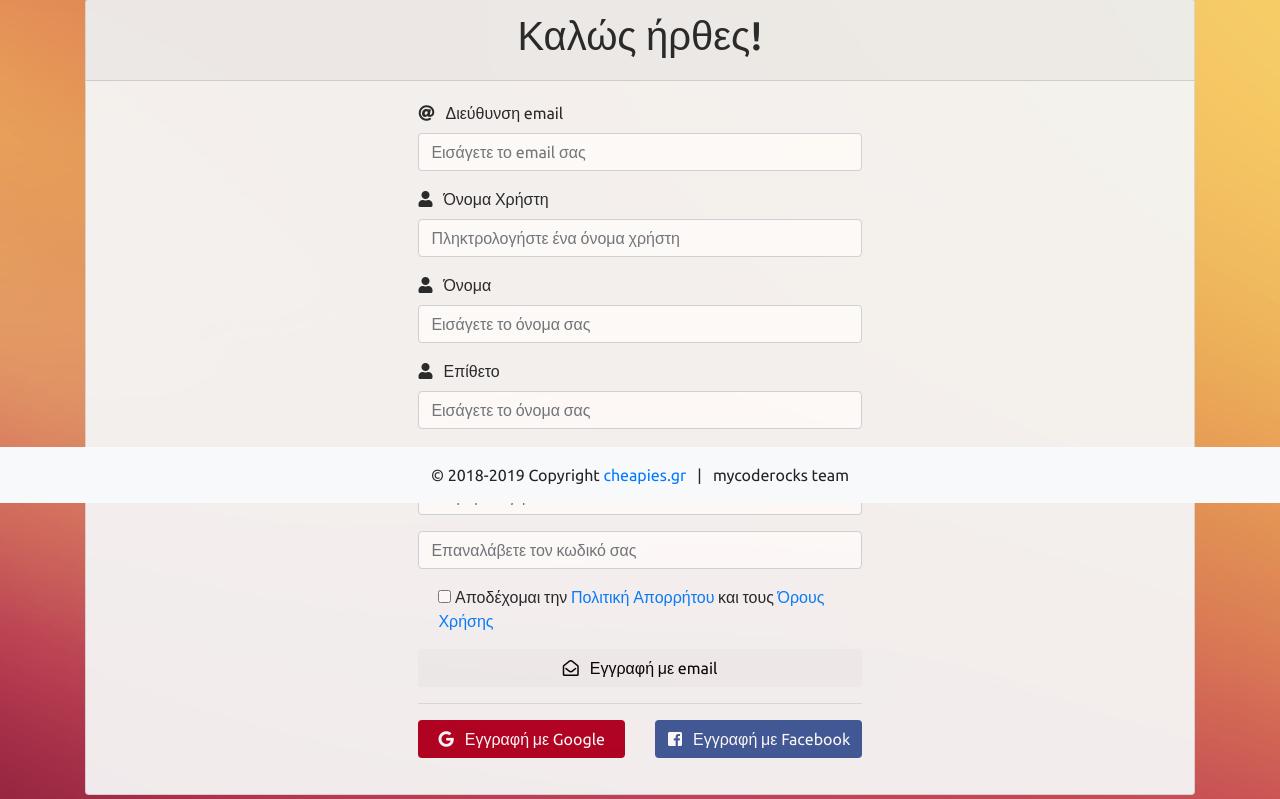
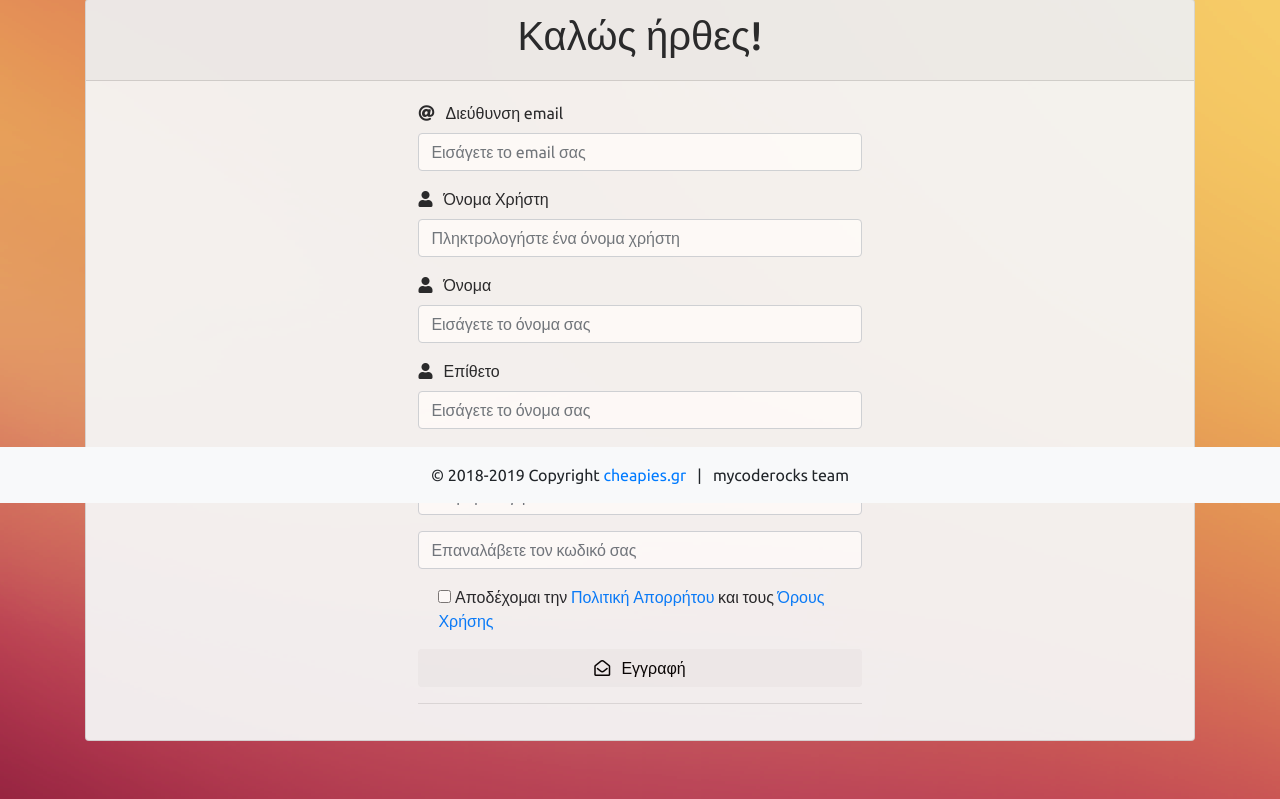
Before and after one commit to papachristoumarios/ntua-softeng, a Django app: page /signup in a window 1280 px wide. Shown: the part 297-1096 px from the top of the page. Run offline with Django 3.2, Linux system fonts and the light colour scheme; some libraries are stand-ins or nearby versions.

Commit message:
Remove Google and Facebook login and signup options

```diff
--- a/cheapiesgr/templates/signup.html
+++ b/cheapiesgr/templates/signup.html
@@ -78,20 +78,13 @@
           </div>
         </div>
         <div class="form-group text-center fullw">
-          <button type="submit" class="btn btn-default fullw"><i class="far fa-envelope-open"></i> &nbsp; Εγγραφή με email</button>
+          <button type="submit" class="btn btn-default fullw"><i class="far fa-envelope-open"></i> &nbsp; Εγγραφή </button>
         </div>
       </form>
 
       <hr>
 
-      <div class="form-group row text-center">
-        <div class="col-12 col-lg-6">
-          <button type="submit" class="btn btn-default btn-google"><i class="fab fa-google"></i> &nbsp; Εγγραφή με Google</button>
-        </div>
-        <div class="col-12 col-lg-6">
-          <button type="submit" class="btn btn-default btn-facebook"><i class="fab fa-facebook-square"></i> &nbsp; Εγγραφή με Facebook</button>
-        </div>
-      </div>
+
     </div>
   </div>
 </div>
```
Also changed, not shown: cheapiesgr/templates/signin.html (+2 -10 lines).
